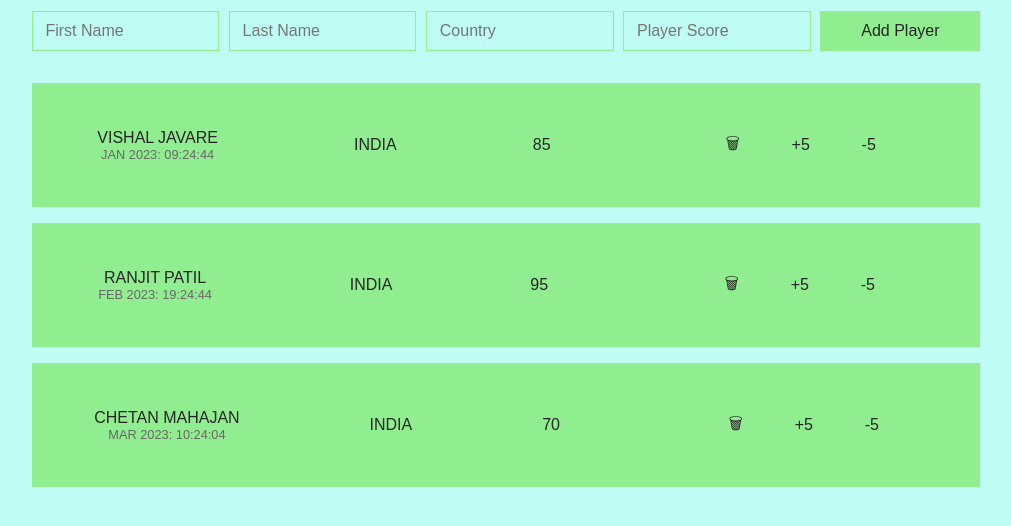
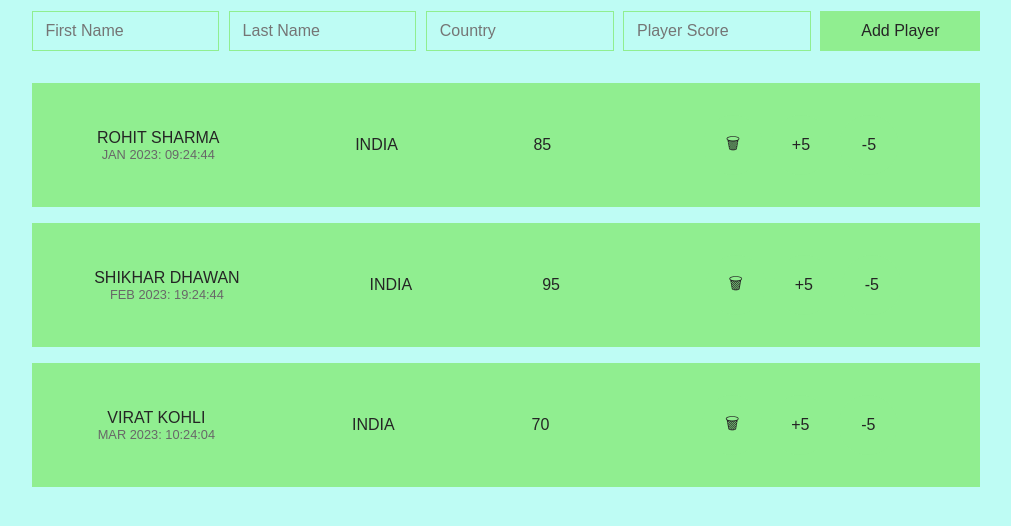
Before and after one commit to vishaljavare4/LeaderBoard, a plain HTML site: page index.html in a window 1280 px wide. Shown: the part 114-640 px from the top of the page, without its empty margins (134-1145 px from the left). Drawn offline with Linux system fonts and the light colour scheme.

Commit message:
second commit

```diff
--- a/index.html
+++ b/index.html
@@ -21,7 +21,7 @@
         <div class="main_scoreboard-wrapper">
             <div class="main_scoreboard">
                 <div>
-                    <p class="main_player-name">Vishal Javare</p>
+                    <p class="main_player-name">Rohit Sharma</p>
                     <p class="main_time-stamp">Jan 2023: 09:24:44</p>
                 </div>
                 <p class="main_player-country">India</p>
@@ -35,7 +35,7 @@
 
             <div class="main_scoreboard">
                 <div>
-                    <p class="main_player-name">Ranjit Patil</p>
+                    <p class="main_player-name">Shikhar Dhawan</p>
                     <p class="main_time-stamp">Feb 2023: 19:24:44</p>
                 </div>
                 <p class="main_player-country">India</p>
@@ -49,7 +49,7 @@
 
             <div class="main_scoreboard">
                 <div>
-                    <p class="main_player-name">Chetan Mahajan</p>
+                    <p class="main_player-name">Virat Kohli</p>
                     <p class="main_time-stamp">Mar 2023: 10:24:04</p>
                 </div>
                 <p class="main_player-country">India</p>
```
